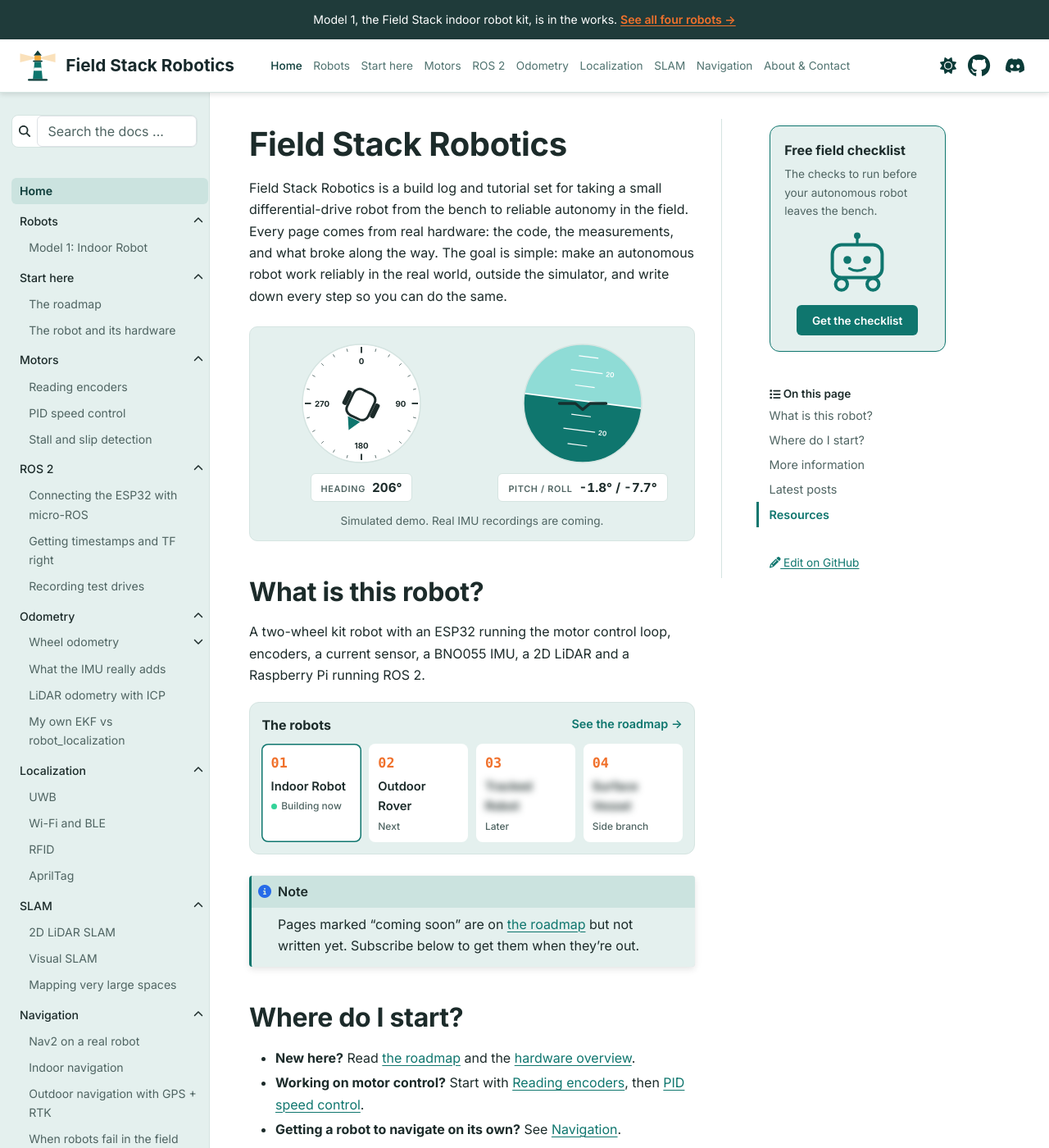
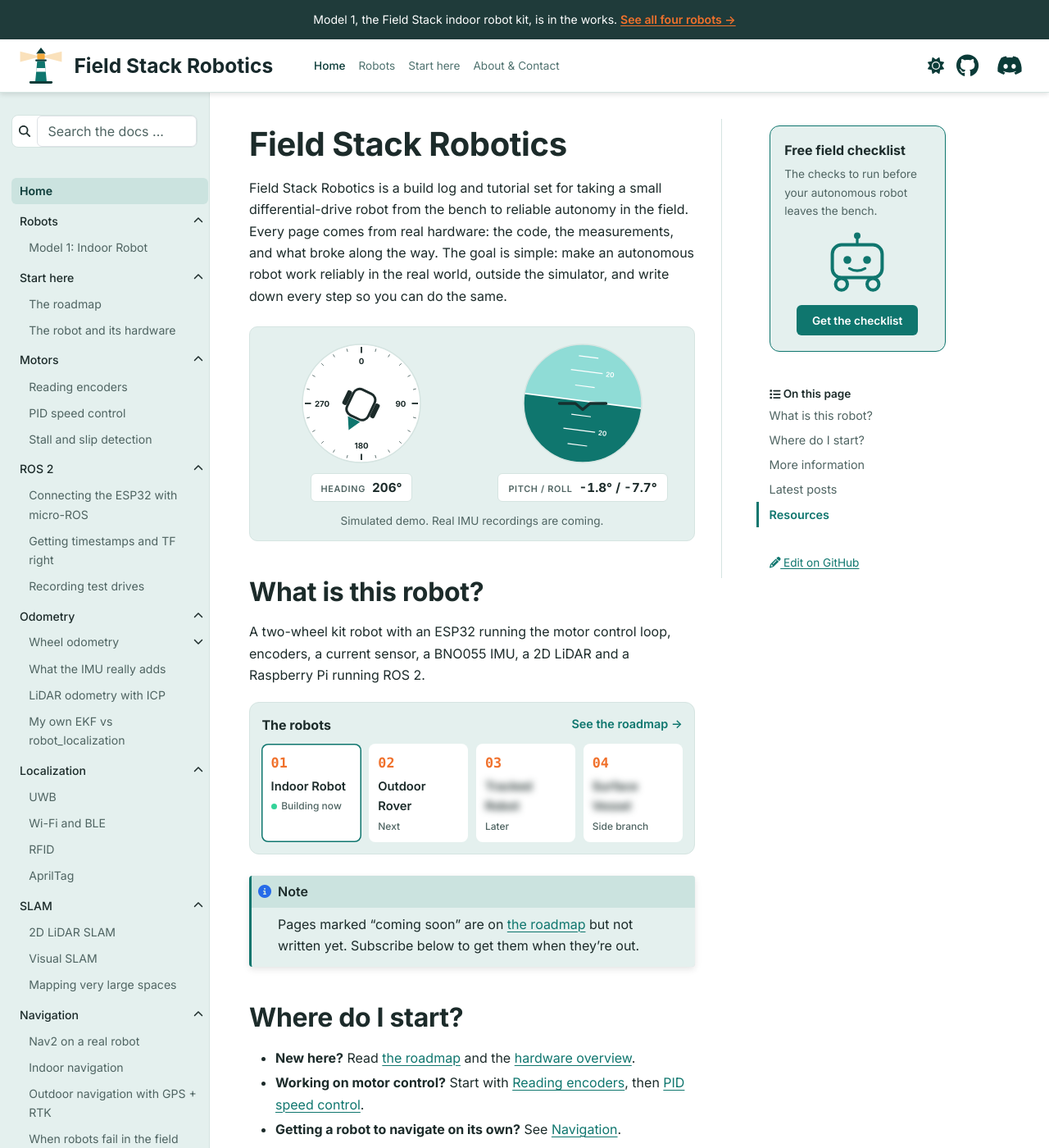
Before and after one commit to field-stack-robotics/fieldstackrobotics.com, a Sphinx documentation site: the page built from docs/index.md, in a window 1280 px wide and 1400 px high. Shown: the whole window at 82% size. Built offline with Sphinx 7.4.7 and the PyData theme 0.15.4, drawn with Linux system fonts in a browser that asks for light colours.

Commit message:
Simplify top bar and give Discord the same box as GitHub
Top bar links are now Home, Robots, Start here and About & Contact; the
article sections stay in the left sidebar. The Discord link becomes a box
like the GitHub one (name, subtitle, same hover animation), and the
invite URL moves to DISCORD_INVITE in conf.py.

```diff
--- a/docs/_static/custom.css
+++ b/docs/_static/custom.css
@@ -137,7 +137,10 @@ html[data-theme="light"] .bd-sidebar-primary nav.bd-links li > a.current { color
 .rln-gh__fact[hidden] { display: none; }
 .rln-gh__fact i { font-size: 0.7rem; }
 .rln-gh__fact b { font-weight: 500; }
-@media (max-width: 1560px) { .rln-gh__text { display: none; } }   /* only the icon, so the section links stay on one line */
+.bd-header .rln-gh { margin: 0 0.15rem; }   /* GitHub and Discord boxes sit close together */
+@media (max-width: 1280px) { .rln-gh__text { display: none; } .bd-header .rln-gh { padding: 0.3rem; } }   /* narrow screens: only the icons */
+.rln-dc .rln-gh__icon { font-size: 1.6rem; }   /* Discord logo is wider, so a touch smaller to match GitHub visually */
+.bd-header .navbar-header-items__end { gap: 0.2rem; }
 /* Section links never wrap; they get tighter on narrower screens */
 .bd-header .navbar-nav .nav-link, .bd-header .navbar-nav .dropdown-toggle { white-space: nowrap; }
 @media (max-width: 1400px) {
@@ -148,14 +151,6 @@ html[data-theme="light"] .bd-sidebar-primary nav.bd-links li > a.current { color
 /* Theme button, GitHub and Discord always stay on one line, side by side */
 .bd-header .navbar-header-items__end { flex-wrap: nowrap; flex-shrink: 0; }
 .bd-header .navbar-header-items__end .navbar-item { flex-shrink: 0; }
-@media (max-width: 1360px) {   /* tighter spacing so everything fits on one line down to 1200px */
-  .bd-header .navbar-brand img { height: 44px; }
-  .bd-header .navbar-nav .nav-link { padding-left: 0.3rem !important; padding-right: 0.3rem !important; }
-  .bd-header .navbar-header-items__end { gap: 0.2rem; }
-  .bd-header .rln-gh { margin: 0 0.1rem; padding: 0.3rem; }
-  .bd-header .navbar-icon-links { gap: 0; }
-  .bd-header .navbar-icon-links .nav-link { padding-left: 0.3rem; padding-right: 0.3rem; }
-}
 /* No room for them below this width; the left sidebar lists every section anyway */
 @media (max-width: 1199.98px) { .bd-header .navbar-header-items__center { display: none; } }
 
--- a/docs/_static/github-stats.js
+++ b/docs/_static/github-stats.js
@@ -2,7 +2,7 @@
 // Results are kept for an hour so the GitHub API isn't called on every page.
 document.addEventListener("DOMContentLoaded", function () {
   // The box is in the top bar and again in the mobile menu
-  const boxes = document.querySelectorAll(".rln-gh");
+  const boxes = document.querySelectorAll(".rln-gh[data-repo]");   // GitHub box only, not the Discord one
   if (!boxes.length) return;
   const repo = boxes[0].dataset.repo;
   const key = "rln-gh:" + repo;
@@ -11,7 +11,7 @@ document.addEventListener("DOMContentLoaded", function () {
   function show(facts) {
     for (const [name, value] of Object.entries(facts)) {
       if (value === undefined || value === null) continue;
-      for (const el of document.querySelectorAll(`.rln-gh [data-fact="${name}"]`)) {
+      for (const el of document.querySelectorAll(`.rln-gh[data-repo] [data-fact="${name}"]`)) {
         el.querySelector("b").textContent = value;
         el.hidden = false;
       }
@@ -22,7 +22,7 @@ document.addEventListener("DOMContentLoaded", function () {
   // "owner/repo" -> repo box, a bare name -> organization box
   if (!repo.includes("/")) {
     for (const name of ["stars", "forks"])
-      for (const el of document.querySelectorAll(`.rln-gh [data-fact="${name}"]`)) el.hidden = true;
+      for (const el of document.querySelectorAll(`.rln-gh[data-repo] [data-fact="${name}"]`)) el.hidden = true;
     if (saved && Date.now() - saved.time < 3600 * 1000) return show(saved.facts);
     fetch("https://api.github.com/orgs/" + repo)
       .then((r) => (r.ok ? r.json() : null))
--- /dev/null
+++ b/docs/_templates/navbar-discord.html
@@ -0,0 +1,9 @@
+{# Discord box in the top bar, same look and hover animation as the GitHub box (navbar-github.html).
+   The invite link is DISCORD_INVITE in conf.py. #}
+<a class="rln-gh rln-dc" href="{{ discord_invite }}" target="_blank" rel="noopener" title="Join the Discord server">
+  <span class="rln-gh__icon"><i class="fa-brands fa-discord" aria-hidden="true"></i></span>
+  <span class="rln-gh__text">
+    <span class="rln-gh__name">Discord</span>
+    <span class="rln-gh__facts"><span class="rln-gh__fact"><i class="fa-solid fa-comments"></i><b>Join the server</b></span></span>
+  </span>
+</a>
--- a/docs/_templates/navbar-nav-home.html
+++ b/docs/_templates/navbar-nav-home.html
@@ -1,9 +1,19 @@
-{# Top bar section links, with "Home" in front (like docs.nav2.org). #}
+{# Top bar links. Kept short on purpose: the article sections (Motors, ROS 2, ...)
+   live in the left sidebar. To add a link, add a (title, page) pair below. #}
+{%- set top_links = [
+  ("Home", root_doc),
+  ("Robots", "robots/index"),
+  ("Start here", "getting-started/index"),
+  ("About & Contact", "about"),
+] %}
 <nav>
   <ul class="bd-navbar-elements navbar-nav">
-    <li class="nav-item pst-header-nav-item{% if pagename == root_doc %} current active{% endif %}">
-      <a class="nav-link nav-internal" href="{{ pathto(root_doc) }}">Home</a>
+    {%- for title, page in top_links %}
+    {%- set section = page.rsplit("/", 1)[0] if "/" in page else page %}
+    {%- set is_current = pagename == page or (page != root_doc and "/" in page and pagename.startswith(section ~ "/")) %}
+    <li class="nav-item pst-header-nav-item{% if is_current %} current active{% endif %}">
+      <a class="nav-link nav-internal" href="{{ pathto(page) }}">{{ title }}</a>
     </li>
-    {{ generate_header_nav_html(n_links_before_dropdown=theme_header_links_before_dropdown, dropdown_text=theme_header_dropdown_text) }}
+    {%- endfor %}
   </ul>
 </nav>
--- a/docs/conf.py
+++ b/docs/conf.py
@@ -35,6 +35,8 @@ GITHUB_REPO = "fieldstackrobotics.com"
 # Shown in the GitHub box in the top bar. "owner/repo" shows stars and forks;
 # an organization name alone shows its public repo count.
 GITHUB_BOX_REPO = "field-stack-robotics"
+# Discord server invite, used by the Discord box in the top bar (_templates/navbar-discord.html).
+DISCORD_INVITE = "https://discord.gg/NCBbzgu32"
 
 html_favicon = "_static/favicon.svg"
 
@@ -69,9 +71,8 @@ html_theme_options = {
     # Thin bar above the top bar on every page. Delete this line to hide it.
     "announcement": 'Model 1, the Field Stack indoor robot kit, is in the works. <a href="/robots/index.html">See all four robots →</a>',
     "navbar_align": "left",
-    "header_links_before_dropdown": 10,  # show every section, no "More" menu
-    "navbar_center": ["navbar-nav-home"],  # section links with "Home" in front
-    "navbar_end": ["theme-switcher", "navbar-github", "navbar-icon-links"],
+    "navbar_center": ["navbar-nav-home"],  # Home, Robots, Start here, About & Contact (_templates/navbar-nav-home.html)
+    "navbar_end": ["theme-switcher", "navbar-github", "navbar-discord"],
     "navbar_persistent": [],  # search lives at the top of the left sidebar
     # Right sidebar: card on top, then "On this page"
     # The robots page has no right sidebar, so its four cards get the full width.
@@ -81,13 +82,6 @@ html_theme_options = {
     "show_nav_level": 2,
     "navigation_depth": 3,
     "use_edit_page_button": True,
-    "icon_links": [
-        {
-            "name": "Discord",
-            "url": "https://discord.gg/NCBbzgu32",  # server invite link
-            "icon": "fa-brands fa-discord",
-        },
-    ],
     "article_footer_items": ["giscus"],  # comments under every page except home (_templates/giscus.html)
     "footer_start": ["copyright"],
     "footer_end": ["sphinx-version"],
@@ -96,6 +90,7 @@ html_theme_options = {
 # Used by the "Edit on GitHub" button.
 html_context = {
     "github_box_repo": GITHUB_BOX_REPO,
+    "discord_invite": DISCORD_INVITE,
     "github_user": GITHUB_USER,
     "github_repo": GITHUB_REPO,
     "github_version": "main",
```
